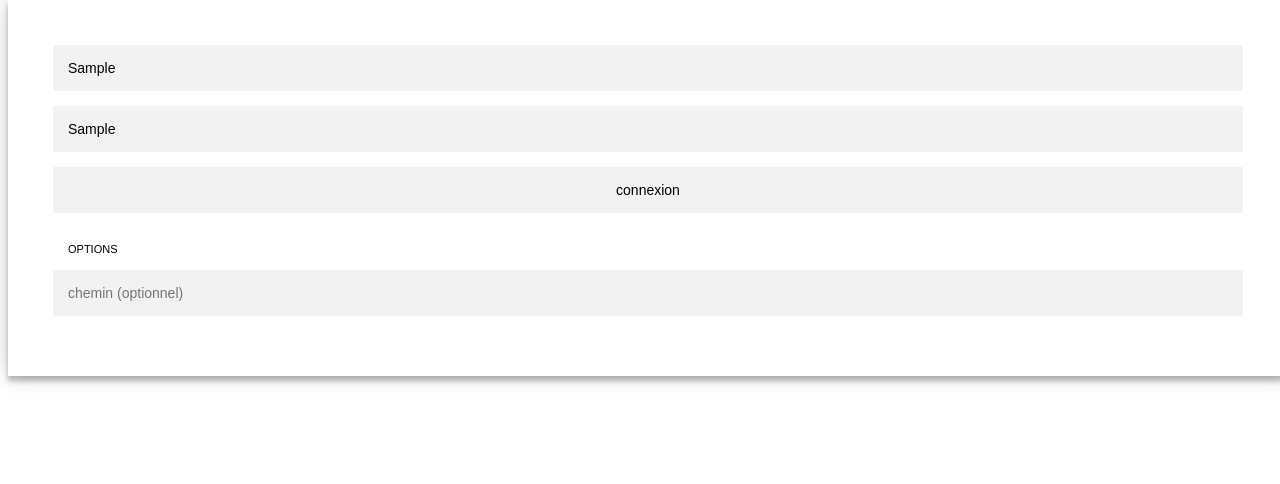
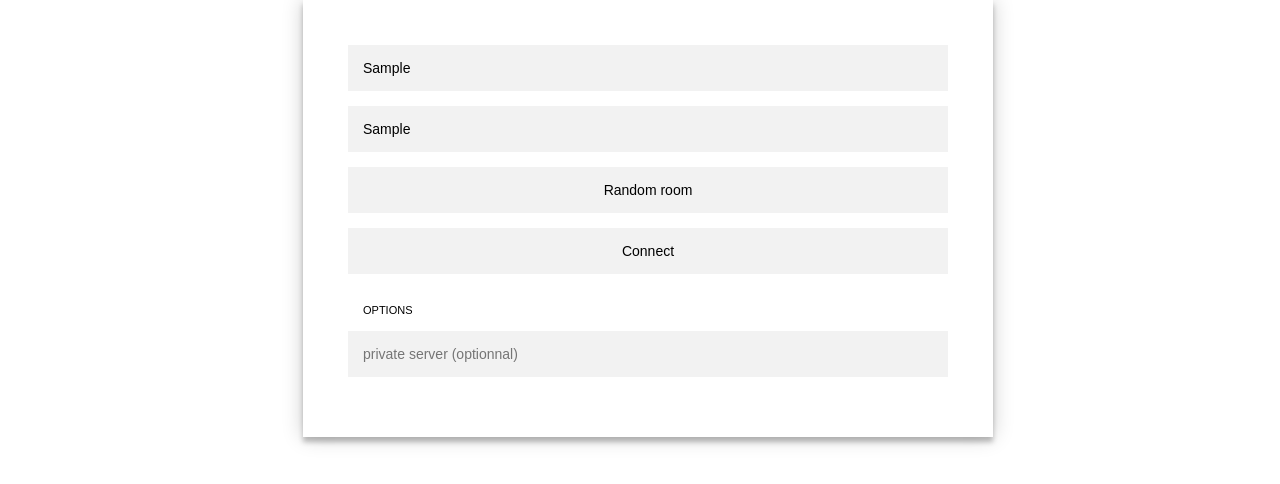
Before and after one commit to adrien-zinger/zizani, a plain HTML site: page index.html in a window 1280 px wide. Both pictures are taken after typing "Sample", "Sample" into the empty fields and a click on the button "OPTIONS". Drawn offline with Linux system fonts and the light colour scheme.

Commit message:
Front modifications

```diff
--- a/front.js
+++ b/front.js
@@ -4,7 +4,7 @@ function addOptions() {
         let server = document.createElement('input');
         server.type = "text";
         server.id = "server"
-        server.placeholder = "chemin (optionnel)";
+        server.placeholder = "private server (optionnal)";
         document.getElementById('connectionForm').appendChild(server);
         addOptions.value = server;
     } else {
@@ -34,7 +34,7 @@ function submitJoinRoom() {
     if (serverElt !== null && serverElt.value === "")
         serverValue = serverElt.value;
     if (roomElt.value === "") {
-        alert("Renseigner le salon est indispensable");
+        alert("Please enter a room name");
         return;
     }
     let pseudo = document.getElementById("pseudo");
--- a/index.html
+++ b/index.html
@@ -56,7 +56,8 @@
             position: relative;
             z-index: 1;
             background: #FFFFFF;
-            margin: 0 0 100px 0;
+            margin: auto;
+            max-width: 600px;
             padding: 45px;
             box-shadow: 0 0 20px 0 rgba(0, 0, 0, 0.2), 0 5px 5px 0 rgba(0, 0, 0, 0.24);
         }
@@ -117,9 +118,10 @@
 
 <body>
     <form id="connectionForm" onsubmit="submitJoinRoom(); return false;">
-        <input id="pseudo" type="text" placeholder="anonymous" />
-        <input id="room" type="text" placeholder="salon de discussion" />
-        <input type="submit" value="connexion" />
+        <input id="pseudo" type="text" placeholder="Nickname (default anonymous)" />
+        <input id="room" type="text" placeholder="Discussion room" />
+        <input type="button" value="Random room" onclick="randomRoomConnection()" />
+        <input type="submit" value="Connect" />
         <button id="more" onclick="addOptions(); return false;">options</button>
     </form>
 
```
